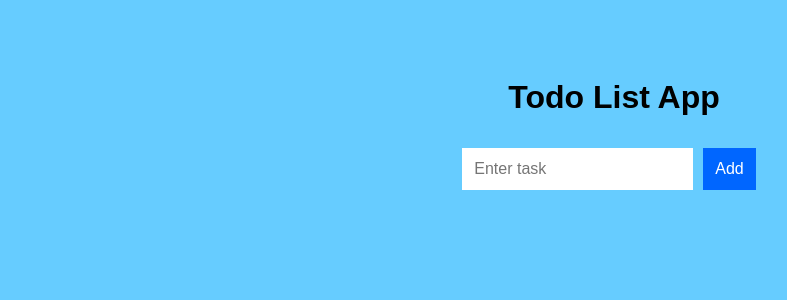
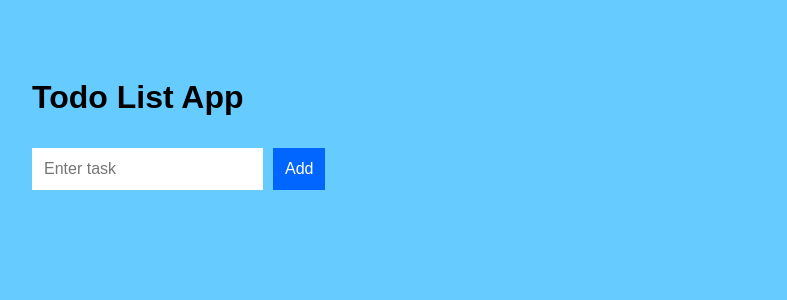
Before and after one commit to reashore/TodoListApp, a React (Create React App) app: page / in a window 1280 px wide. Shown: the top 300 px of the page, without its empty margins (26-813 px from the left). Built offline with nearby package versions, Linux system fonts and the light colour scheme.

Commit message:
Code cleanup

```diff
--- a/src/App.css
+++ b/src/App.css
@@ -1,7 +1,3 @@
-
-.App {
-  text-align: center;
-}
 
 body {
   padding: 50px;
--- a/src/App.js
+++ b/src/App.js
@@ -3,9 +3,9 @@ import TodoList from './Components/TodoList'
 import './App.css';
 
 class App extends Component {
-  render() {
+  render(){
     return (
-      <div className="App">
+      <div>
         <h1>Todo List App</h1>
           <TodoList/>
       </div>
--- a/src/Components/TodoItems.js
+++ b/src/Components/TodoItems.js
@@ -2,14 +2,15 @@ import React, { Component } from 'react';
 import '../App.css';
 
 class TodoItems extends Component {
-  render() {
+  render(){
       var todoEntries = this.props.entries;
 
       function createTasks(item){
+          var key = item.key;
+          var text = item.text;
+
           return (
-            <li key={item.key}>
-                {item.text}
-            </li>
+            <li key={key}>{text} : {key}</li>
         );
       }
 
@@ -17,9 +18,11 @@ class TodoItems extends Component {
 
       return (
         <ul className="theList">
+            {/* // bug duplicate keys on list items */}
             {listItems}
+            {/* {this.props.entries.map(createTasks)} */}
         </ul>
-      )
+      );
   }
 }
 
--- a/src/Components/TodoList.js
+++ b/src/Components/TodoList.js
@@ -8,6 +8,8 @@ class TodoList extends Component {
         this.state = {
             items: []
         };
+
+        this.addItem = this.addItem.bind(this);
     }
 
     addItem(event){
@@ -28,7 +30,7 @@ class TodoList extends Component {
         event.preventDefault();
     }
 
-    render() {
+    render(){
       return (
         <div className="todoListMain">
             <div className="header">
@@ -37,6 +39,7 @@ class TodoList extends Component {
                     <button type="submit">Add</button>
                 </form>
             </div>
+
             <TodoItems entries={this.state.items}/>
         </div>
       );
```
